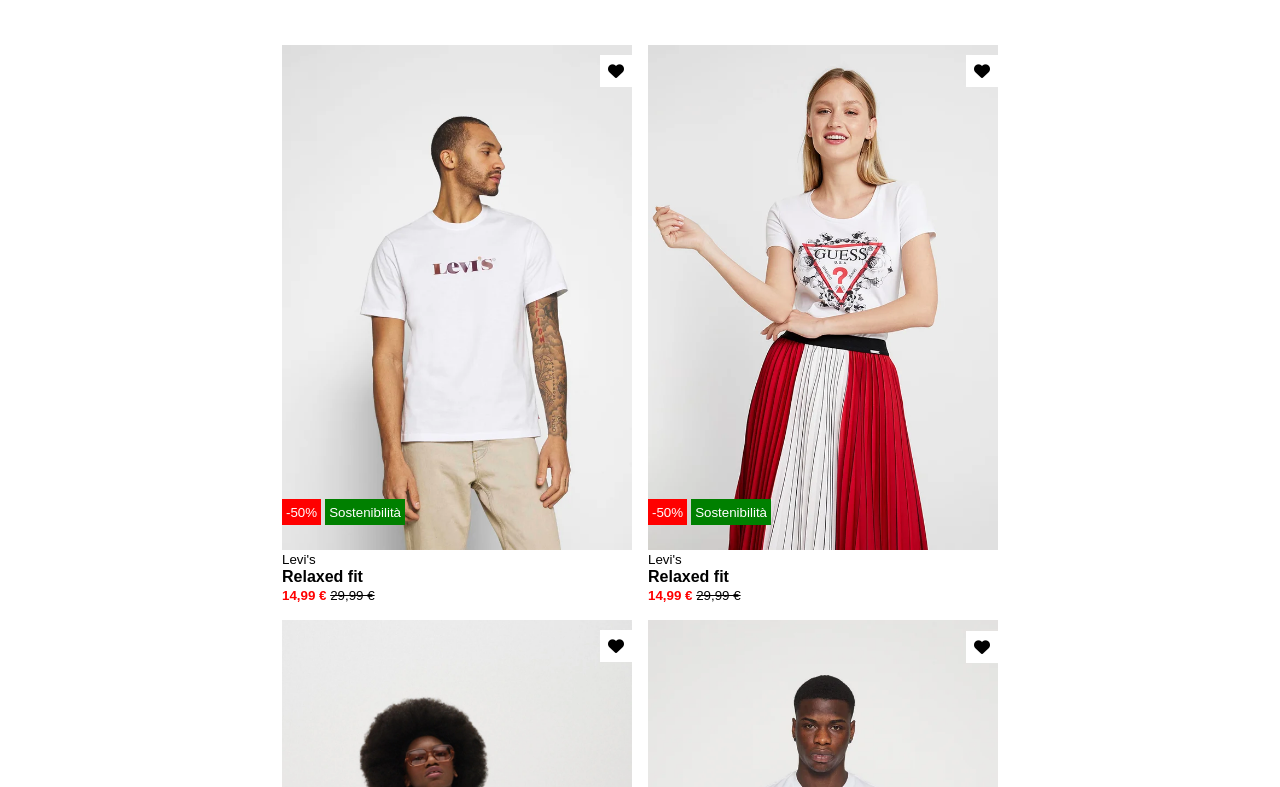
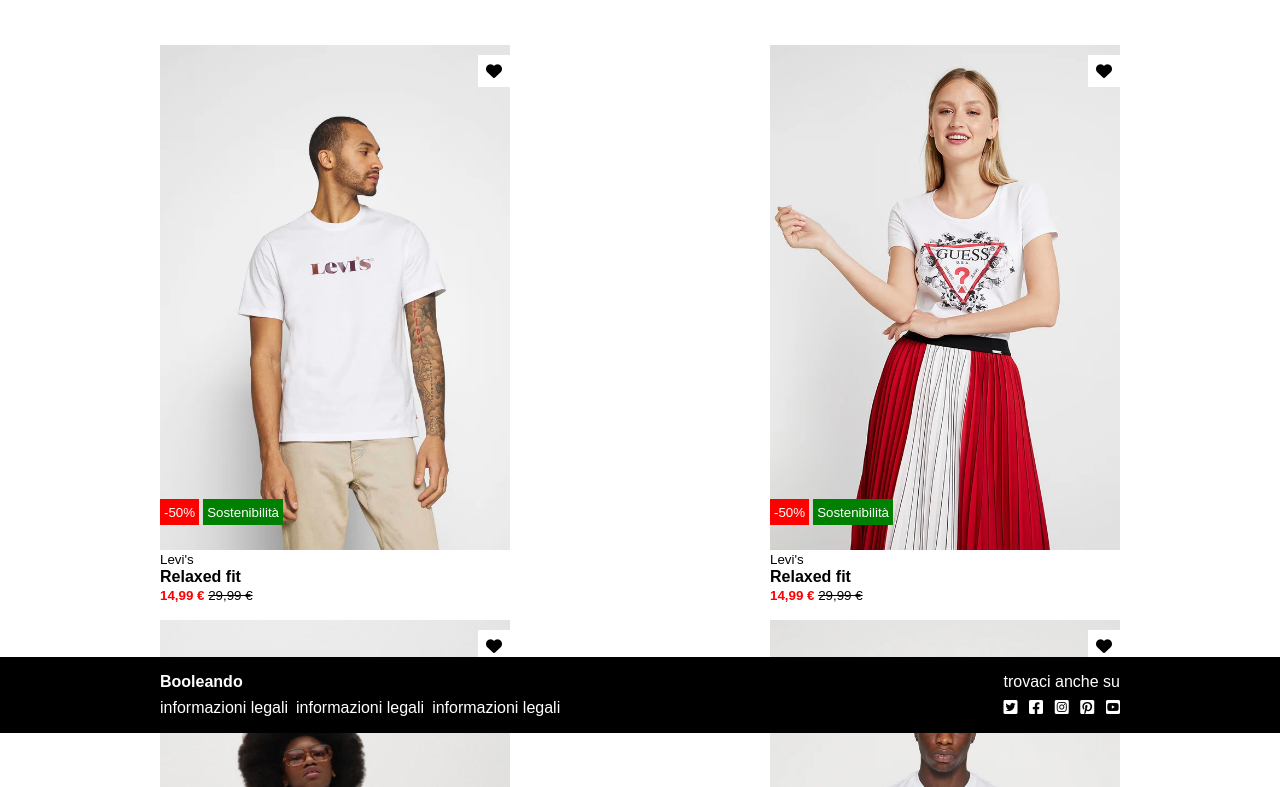
Before and after one commit to Ahri-code/html-css-boolando, a plain HTML site: page index.html in a window 1280 px wide. Shown: the part 67-854 px from the top of the page. Drawn offline with Linux system fonts and the light colour scheme.

Commit message:
Feat(footer): footer finished

```diff
--- a/css/style.css
+++ b/css/style.css
@@ -41,7 +41,11 @@
 
 .fw-wrap {flex-wrap: wrap;}
 
+.fd-column {flex-direction: column;}
+
 .gap-1 {gap: 1rem;}
+
+.gap-05 {gap: 0.5rem;}
 
 .gap-025 {gap: 0.25rem;}
 
@@ -55,11 +59,17 @@
 
 .bg-white {background-color: white;}
 
+.bg-black {background-color: black;}
+
 /* Padding */
 
 .p-025 {padding: 0.25rem;}
 
 .p-05 {padding: 0.5rem;}
+
+/* Dimension */
+
+.width {width: 100%;}
 
 /* Preset */
 
@@ -76,7 +86,7 @@
 }
 
 .max-widith {
-    width: 80%;;
+    width: 75%;;
 }
 
 .spacing {
@@ -99,6 +109,8 @@
 .relative {
     position: relative;
 }
+
+.bottom {bottom: 0;}
 
 /* Header */
 
@@ -188,3 +200,7 @@
     background-image: url(../img/6b.webp);
     background-size: contain;
 }
+
+/* Footer */
+
+footer a {color: white;}
--- a/index.html
+++ b/index.html
@@ -46,7 +46,7 @@
 
     <main>
         <div class="max-widith spacing">
-            <div class="flex fw-wrap flex-center gap-1">
+            <div class="flex fw-wrap flex-between gap-1">
                 <div>
                     <!-- Image -->
                     <div class="card relative" id="card1">
@@ -254,8 +254,46 @@
         </div>
     </main>
 
-    <footer>
+    <footer class="bg-black fixed bottom width">
+        <div class="max-widith spacing flex-between standard-padding">
+            <!-- Left -->
+            <div class="flex fd-column gap-05">
+                <h4 class="white-text">
+                    Booleando
+                </h4>
 
+                <div class="flex gap-05">
+                    <a href="#">
+                        informazioni legali
+                    </a>
+
+                    <a href="#">
+                        informazioni legali
+                    </a>
+
+                    <a href="#">
+                        informazioni legali
+                    </a>
+                </div>
+            </div>
+
+            <!-- Right -->
+            <div class="flex fd-column gap-05 white-text">
+                <p>trovaci anche su</p>
+
+                <div class="flex-between">
+                    <a href="#" class="fa-brands fa-square-twitter"></a>
+
+                    <a href="#" class="fa-brands fa-square-facebook"></a>
+
+                    <a href="#" class="fa-brands fa-square-instagram"></a>
+
+                    <a href="#" class="fa-brands fa-square-pinterest"></a>
+
+                    <a href="#" class="fa-brands fa-square-youtube"></a>
+                </div>
+            </div>
+        </div>
     </footer>
 </body>
 </html>
```
